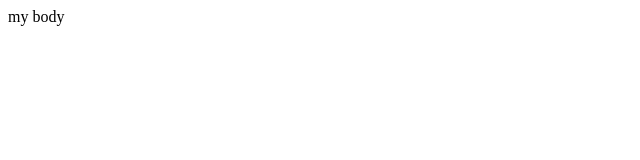
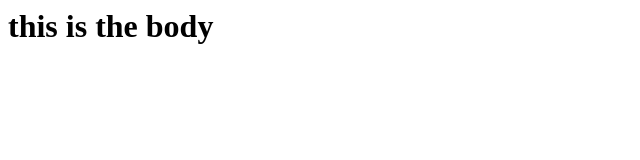
Before and after one commit to ShahAliJan/Project3, a plain HTML site: page index.html in a window 1280 px wide. Shown: the whole page, without its empty margins (0-640 px from the left). Drawn offline with Linux system fonts and the light colour scheme.

Commit message:
new changes 2

```diff
--- a/index.html
+++ b/index.html
@@ -1,2 +1,4 @@
 <html>
-<head><title>My title </title></head><body>my body</body></html>
+<head><title>My title </title></head><body>
+<h1> this is the body </h1>
+</body></html>
```
